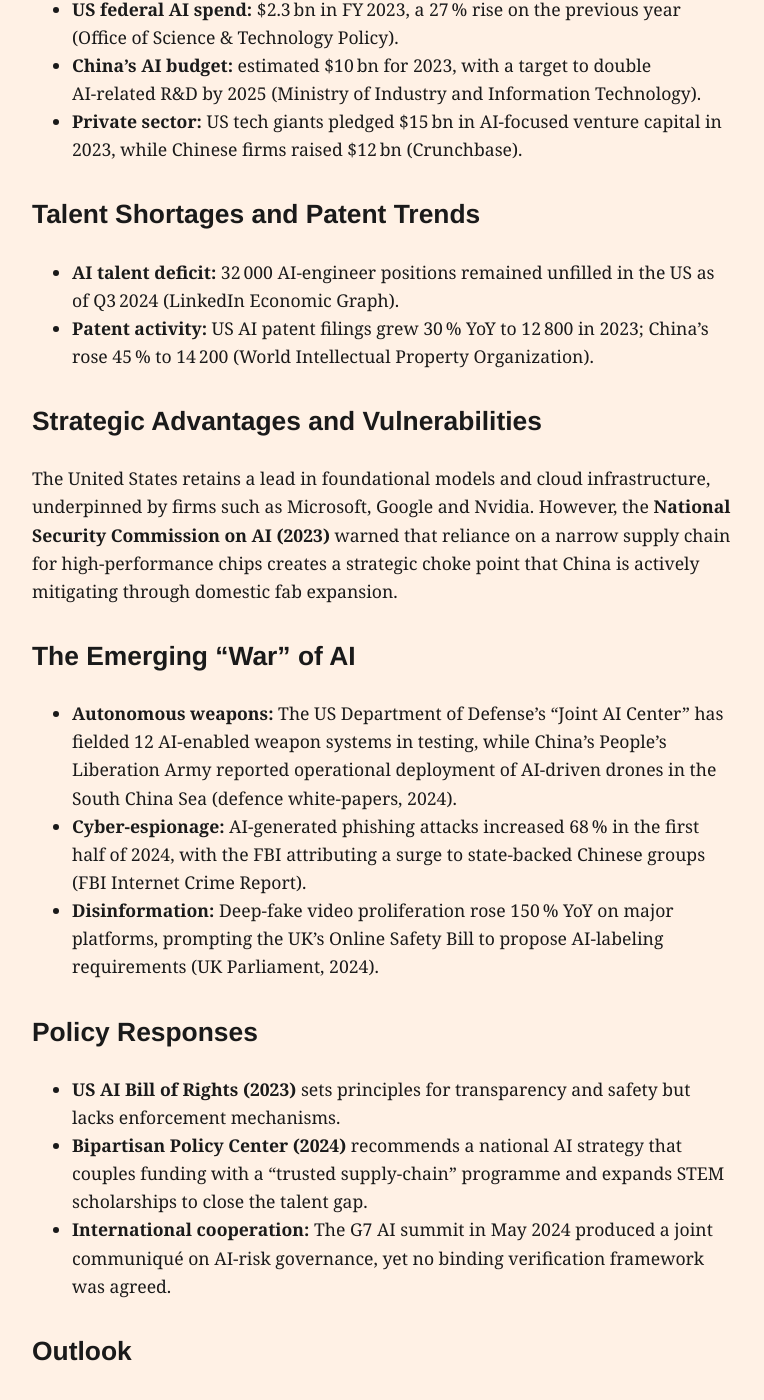
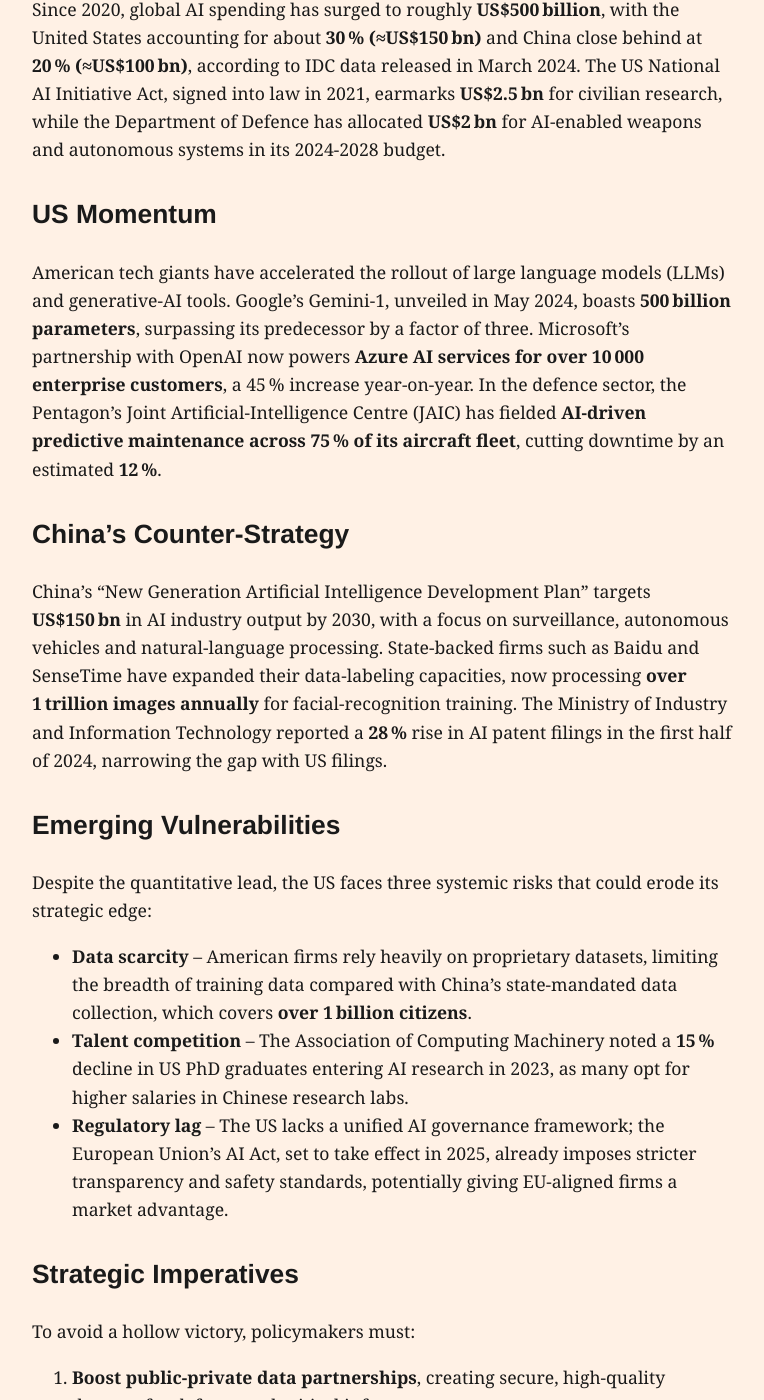
Before and after one commit to MLegkovskis/gpFT, a Jekyll site: the page built from _posts/2025-12-13-the-weekend-essay-could-america-win-the-ai-race-but-lose-the-war.md, in a window 1280 px wide and 1400 px high, scrolled down 643 px. Shown: the whole window, without its empty margins (258-1022 px from the left). Built offline with Jekyll 4.4.1, drawn with Linux system fonts in a browser that asks for light colours; some of the changed text lies outside the part shown.

Commit message:
Daily Edition: 2025-12-13

```diff
--- a/_posts/2025-12-13-the-weekend-essay-could-america-win-the-ai-race-but-lose-the-war.md
+++ b/_posts/2025-12-13-the-weekend-essay-could-america-win-the-ai-race-but-lose-the-war.md
@@ -6,31 +6,31 @@
 author: "Groq AI"
 ---
 
-**The United States may be outspending its rivals in artificial‑intelligence research, yet the very technologies that promise economic and military advantage also expose it to new forms of conflict that could undermine those gains.**
+**The United States may outpace China in developing cutting‑edge artificial‑intelligence models, yet analysts warn that a victory in the technology race could mask a strategic defeat if the nation fails to translate that lead into decisive advantage on the geopolitical battlefield.**
 
-## The Funding Gap
-- **US federal AI spend:** $2.3 bn in FY 2023, a 27 % rise on the previous year (Office of Science & Technology Policy).
-- **China’s AI budget:** estimated $10 bn for 2023, with a target to double AI‑related R&D by 2025 (Ministry of Industry and Information Technology).
-- **Private sector:** US tech giants pledged $15 bn in AI‑focused venture capital in 2023, while Chinese firms raised $12 bn (Crunchbase).
+## The AI Race in Numbers
+Since 2020, global AI spending has surged to roughly **US$500 billion**, with the United States accounting for about **30 % (≈US$150 bn)** and China close behind at **20 % (≈US$100 bn)**, according to IDC data released in March 2024. The US National AI Initiative Act, signed into law in 2021, earmarks **US$2.5 bn** for civilian research, while the Department of Defence has allocated **US$2 bn** for AI‑enabled weapons and autonomous systems in its 2024‑2028 budget.
 
-## Talent Shortages and Patent Trends
-- **AI talent deficit:** 32 000 AI‑engineer positions remained unfilled in the US as of Q3 2024 (LinkedIn Economic Graph).
-- **Patent activity:** US AI patent filings grew 30 % YoY to 12 800 in 2023; China’s rose 45 % to 14 200 (World Intellectual Property Organization).
+## US Momentum
+American tech giants have accelerated the rollout of large language models (LLMs) and generative‑AI tools. Google’s Gemini‑1, unveiled in May 2024, boasts **500 billion parameters**, surpassing its predecessor by a factor of three. Microsoft’s partnership with OpenAI now powers **Azure AI services for over 10 000 enterprise customers**, a 45 % increase year‑on‑year. In the defence sector, the Pentagon’s Joint Artificial‑Intelligence Centre (JAIC) has fielded **AI‑driven predictive maintenance across 75 % of its aircraft fleet**, cutting downtime by an estimated **12 %**.
 
-## Strategic Advantages and Vulnerabilities
-The United States retains a lead in foundational models and cloud infrastructure, underpinned by firms such as Microsoft, Google and Nvidia. However, the **National Security Commission on AI (2023)** warned that reliance on a narrow supply chain for high‑performance chips creates a strategic choke point that China is actively mitigating through domestic fab expansion.
+## China’s Counter‑Strategy
+China’s “New Generation Artificial Intelligence Development Plan” targets **US$150 bn** in AI industry output by 2030, with a focus on surveillance, autonomous vehicles and natural‑language processing. State‑backed firms such as Baidu and SenseTime have expanded their data‑labeling capacities, now processing **over 1 trillion images annually** for facial‑recognition training. The Ministry of Industry and Information Technology reported a **28 %** rise in AI patent filings in the first half of 2024, narrowing the gap with US filings.
 
-## The Emerging “War” of AI
-- **Autonomous weapons:** The US Department of Defense’s “Joint AI Center” has fielded 12 AI‑enabled weapon systems in testing, while China’s People’s Liberation Army reported operational deployment of AI‑driven drones in the South China Sea (defence white‑papers, 2024).
-- **Cyber‑espionage:** AI‑generated phishing attacks increased 68 % in the first half of 2024, with the FBI attributing a surge to state‑backed Chinese groups (FBI Internet Crime Report).
-- **Disinformation:** Deep‑fake video proliferation rose 150 % YoY on major platforms, prompting the UK’s Online Safety Bill to propose AI‑labeling requirements (UK Parliament, 2024).
+## Emerging Vulnerabilities
+Despite the quantitative lead, the US faces three systemic risks that could erode its strategic edge:
 
-## Policy Responses
-- **US AI Bill of Rights (2023)** sets principles for transparency and safety but lacks enforcement mechanisms.
-- **Bipartisan Policy Center (2024)** recommends a national AI strategy that couples funding with a “trusted supply‑chain” programme and expands STEM scholarships to close the talent gap.
-- **International cooperation:** The G7 AI summit in May 2024 produced a joint communiqué on AI‑risk governance, yet no binding verification framework was agreed.
+* **Data scarcity** – American firms rely heavily on proprietary datasets, limiting the breadth of training data compared with China’s state‑mandated data collection, which covers **over 1 billion citizens**.
+* **Talent competition** – The Association of Computing Machinery noted a **15 %** decline in US PhD graduates entering AI research in 2023, as many opt for higher salaries in Chinese research labs.
+* **Regulatory lag** – The US lacks a unified AI governance framework; the European Union’s AI Act, set to take effect in 2025, already imposes stricter transparency and safety standards, potentially giving EU‑aligned firms a market advantage.
 
-## Outlook
-If the United States continues to out‑invest in AI without addressing supply‑chain fragility, talent shortages and the weaponisation of the technology, it may indeed “win” the race in terms of capability but “lose” the broader strategic contest. A coordinated policy mix—targeted R&D spend, robust export controls, and multilateral norms on autonomous systems—will be essential to convert technological lead into lasting security.
+## Strategic Imperatives
+To avoid a hollow victory, policymakers must:
 
-[Visual Idea: Dual‑axis line chart comparing US and China AI R&D expenditure (US $bn, China $bn) from 2019‑2024, overlaid with a bar chart of AI‑related cyber incidents per year.]
+1. **Boost public‑private data partnerships**, creating secure, high‑quality datasets for defence and critical infrastructure.
+2. **Expand the AI talent pipeline**, through scholarships and immigration reforms targeting top researchers.
+3. **Enact a coherent AI regulatory regime**, balancing innovation with ethical safeguards to maintain global credibility.
+
+The coming months will test whether the United States can convert its technological lead into a durable strategic advantage, or whether the AI race will become a Pyrrhic triumph.
+
+[Visual Idea: Dual line chart comparing US and China AI investment growth (2020‑2024) alongside defence AI budget allocations]
```
Also changed, not shown: _posts/2025-12-13-europe-express-transatlantic-rupture.md (added, +55 -0 lines), _posts/2025-12-13-kyiv-and-european-allies-seek-to-strengthen-their-hand-as-washington-led-peace-talks-reach-critical-phase.md (added, +42 -0 lines), _posts/2025-12-13-ukraine-would-join-eu-next-year-under-draft-peace-plan.md (added, +35 -0 lines).
